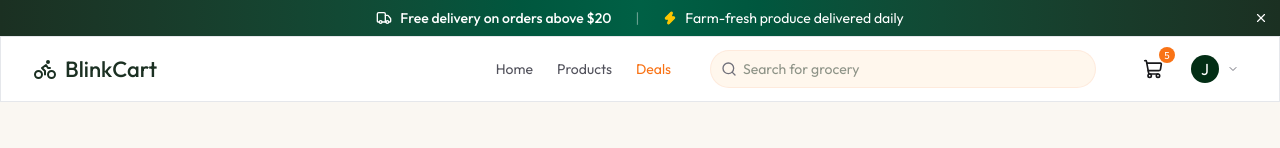
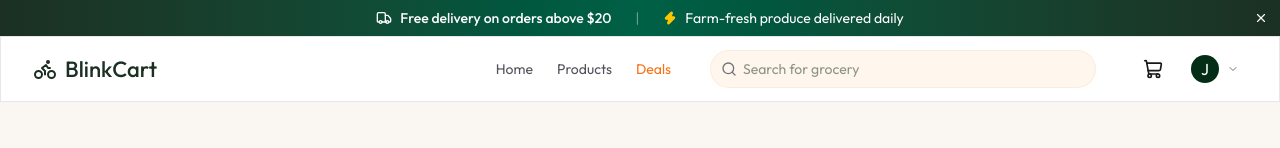
Before and after one commit to omprakash8788/Grocery-application-, a React (Vite) app in the folder client/: page / in a window 1280 px wide. Shown: the top 148 px of the page. Built offline with nearby package versions, Linux system fonts and the light colour scheme.

Commit message:
sidebar ui

```diff
--- a/client/src/components/Navbar.tsx
+++ b/client/src/components/Navbar.tsx
@@ -14,15 +14,19 @@ import {
 } from "lucide-react";
 import React, { useState } from "react";
 import { Link, useNavigate } from "react-router-dom";
+import { useCart } from "../context/CartContext";
 
 const Navbar = () => {
   const user: any = { name: "John", email: "john@gmail.com", isAdmin: true };
 //   const user: any = null; // Just for testing
 
-  const { cartCount, setIsCartOpen } = {
-    cartCount: 5,
-    setIsCartOpen: (_data: any) => {},
-  };
+  // const { cartCount, setIsCartOpen } = {
+  //   cartCount: 5,
+  //   setIsCartOpen: (_data: any) => {},
+  // };
+
+   const { cartCount, setIsCartOpen } =useCart()
+
   const [searchQuery, setSearchQuery] = useState("");
   const [userMenuOpen, setUserMenuOpen] = useState(false);
 
--- a/client/src/components/ProductCard.tsx
+++ b/client/src/components/ProductCard.tsx
@@ -1,6 +1,7 @@
 import { useNavigate } from "react-router-dom";
 import type { Product } from "../types";
 import { Plus, Star } from "lucide-react";
+import { useCart } from "../context/CartContext";
 
 interface Props {
   product: Product;
@@ -8,7 +9,9 @@ interface Props {
 
 const ProductCard = ({ product }: Props) => {
   const currency = import.meta.env.VITE_CURRENCY_SYMBOL || "$";
-  const { addToCart } = { addToCart: (_data: any) => {} };
+  // const { addToCart } = { addToCart: (_data: any) => {} };
+  const { addToCart } = useCart()
+
   const navigate = useNavigate();
 
   return (
```
